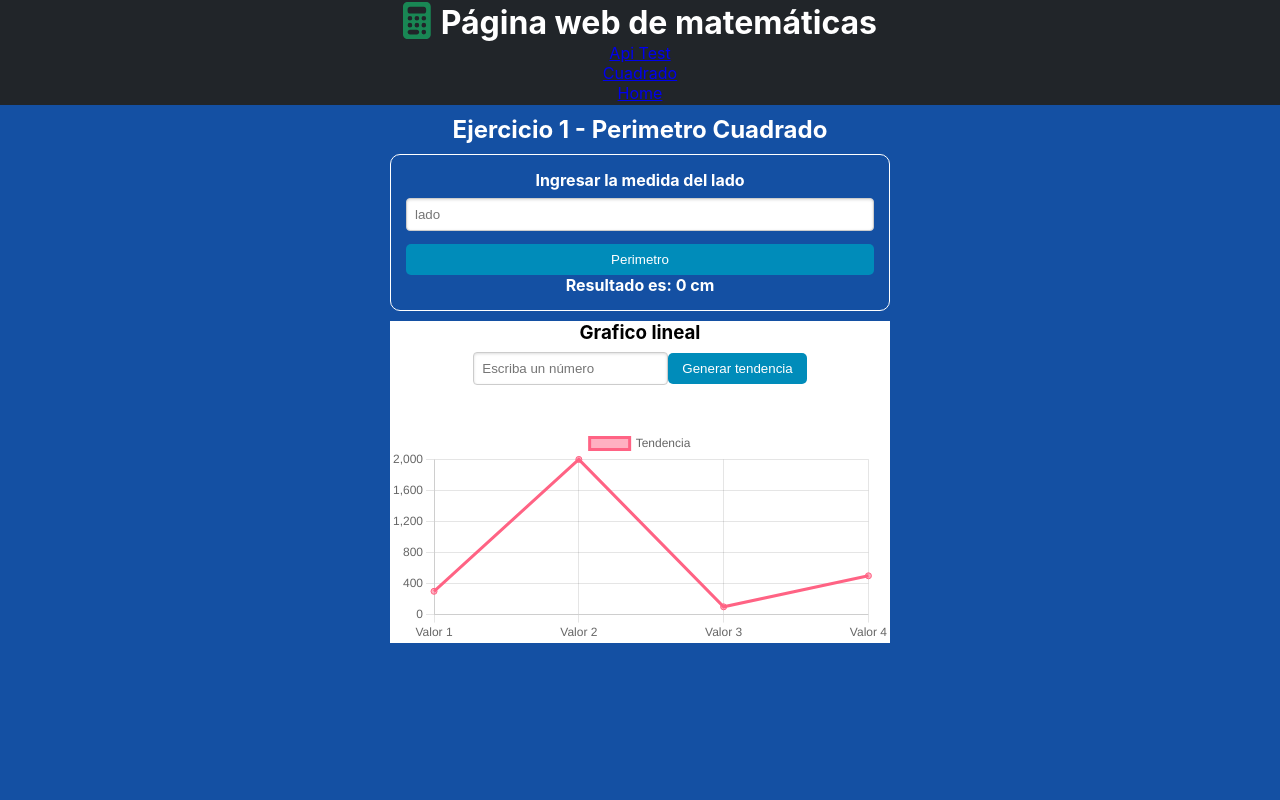
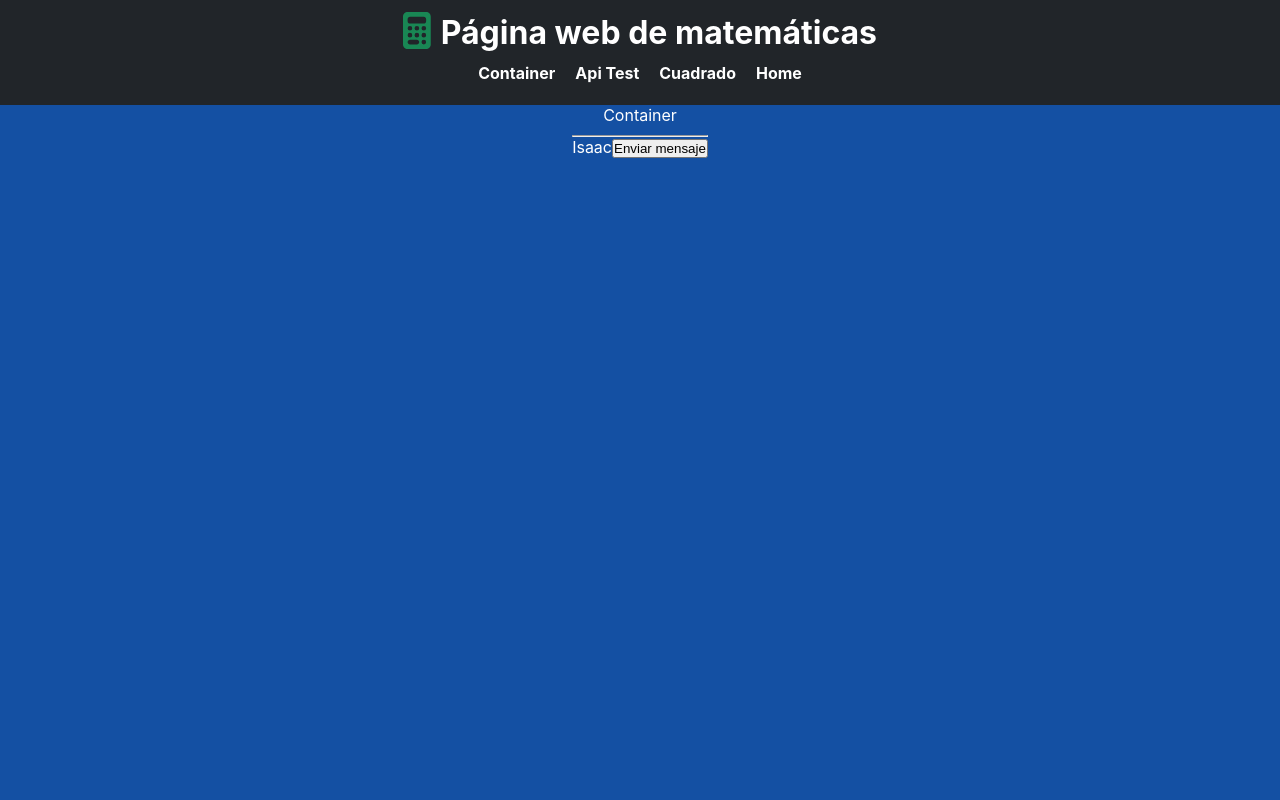
Before and after one commit to Isaac953/pagina_matematicas, a React (Create React App) app: page /container in a window 1280 px wide. Before the commit this address led to /cuadrado. Shown: the top 800 px of the page. Built offline with nearby package versions, Linux system fonts and the light colour scheme.

Commit message:
PMAT-03.4: Haciendo prueba de pasar parametros entre componentes

```diff
--- a/src/components/Header/Header.js
+++ b/src/components/Header/Header.js
@@ -17,6 +17,9 @@ export const Header = () => {
       <nav>
         <ul>
         <li>
+            <Link to="/container">Container</Link>
+          </li>
+        <li>
             <Link to="/apitest">Api Test</Link>
           </li>
           <li>
--- a/src/components/Header/Header.scss
+++ b/src/components/Header/Header.scss
@@ -18,3 +18,19 @@ header {
     margin-right: 10px;
   }
 }
+
+nav ul{
+  display: flex;
+  flex-direction: row;
+  justify-content: center;
+  align-items: center;
+  list-style: none;
+  li{
+    margin: 10px;
+    a {
+      color: white;
+      font-weight: bold;
+      text-decoration: none;
+    }
+  }
+}
--- /dev/null
+++ b/src/components/pages/Container/Container.js
@@ -0,0 +1,21 @@
+import React, { useState } from "react";
+import { Container2 } from "./Container2";
+
+export const Container = () => {
+  const [nombre, setNombre] = useState("Isaac");
+  const [mensaje, setMensaje] = useState("");
+
+  const addMensaje = (mensaje) => {
+    console.log(mensaje);
+    setMensaje(mensaje);
+  };
+
+  return (
+    <div>
+      Container
+      <h1>{mensaje}</h1>
+      <hr />
+      <Container2 nombre={nombre} addMensaje={addMensaje} />
+    </div>
+  );
+};
--- /dev/null
+++ b/src/components/pages/Container/Container2.js
@@ -0,0 +1,11 @@
+import React from "react";
+
+export const Container2 = ({ nombre, addMensaje }) => {
+
+  return (
+    <div>
+      {nombre}
+      <button onClick={() => addMensaje("Mensaje desde componente 2")}>Enviar mensaje</button>
+    </div>
+  );
+};
--- a/src/components/pages/Layout.js
+++ b/src/components/pages/Layout.js
@@ -4,6 +4,7 @@ import "./Layout.scss";
 import { Home } from "./Home/Home";
 import { Cuadrado } from "./Cuadrado/Cuadrado";
 import { Apitest } from "./Apitest/Apitest"
+import { Container } from "./Container/Container";
 
 export const Layout = () => {
   return (
@@ -13,6 +14,7 @@ export const Layout = () => {
         <Route path="/home" element={<Home />}></Route>
         <Route path="/cuadrado" element={<Cuadrado />}></Route>
         <Route path="/apitest" element={<Apitest />}></Route>
+        <Route path="/container" element={<Container />}></Route>
       </Routes>
     </main>
   );
```
Also changed, not shown: 1 other file (tests, documents, lock files or other folders).
